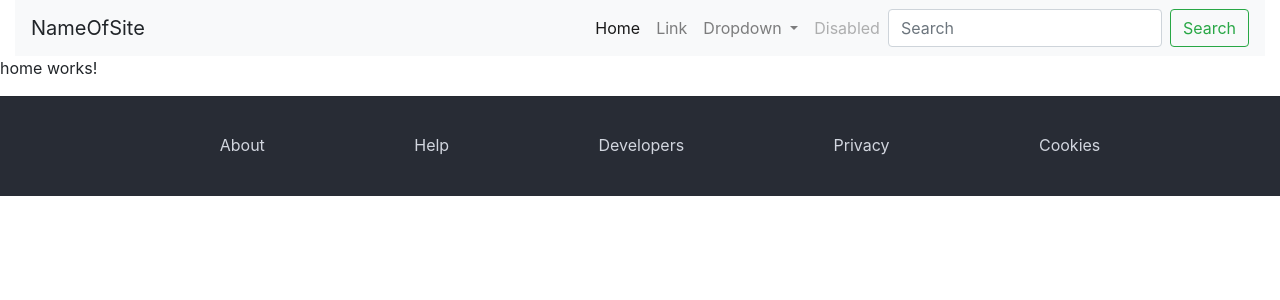
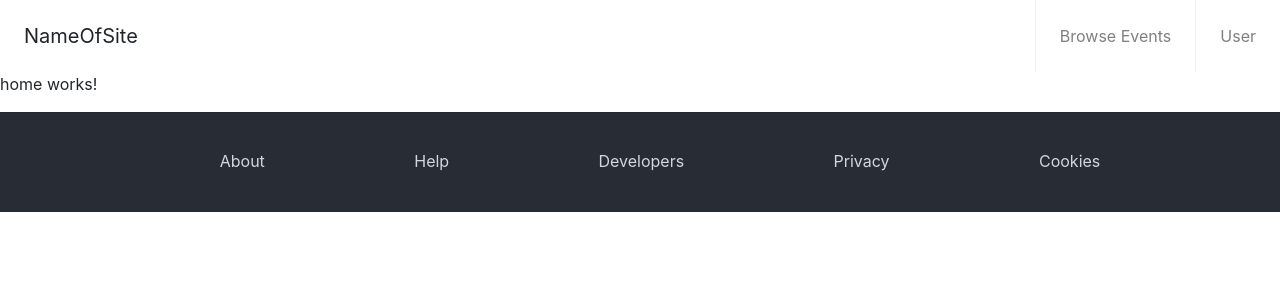
Before and after one commit to joshi-aditya/BostonEvents, an Angular app in the folder UserInterface/: page / in a window 1280 px wide. Shown: the top 300 px of the page. Built offline with nearby package versions, Linux system fonts and the light colour scheme.

Commit message:
Navbar working

```diff
--- a/UserInterface/src/app/components/navigation-bar/navigation-bar.component.html
+++ b/UserInterface/src/app/components/navigation-bar/navigation-bar.component.html
@@ -1,40 +1,34 @@
 <header>
   <div class="container-fluid">
     <div class="row">
-      <div class="col-md-12">
-        <nav class="navbar navbar-expand-lg navbar-light bg-light">
-          <a class="navbar-brand">NameOfSite</a>
-          <button class="navbar-toggler" type="button" data-toggle="collapse" data-target="#navbarSupportedContent" aria-controls="navbarSupportedContent" aria-expanded="false" aria-label="Toggle navigation">
+      <div class="col-md-12 p-0">
+        <nav class="navbar navbar-expand-md navbar-light p-0">
+          <a class="navbar-brand cursor-pointer ml-4">NameOfSite</a>
+          <button class="navbar-toggler m-3" type="button" data-toggle="collapse" data-target="#navbarSupportedContent" aria-controls="navbarSupportedContent" aria-expanded="false" aria-label="Toggle navigation">
             <span class="navbar-toggler-icon"></span>
           </button>
 
-          <div class="collapse navbar-collapse d-flex justify-content-end" id="navbarSupportedContent">
+          <div class="collapse navbar-collapse justify-content-end" id="navbarSupportedContent">
             <ul class="navbar-nav">
-              <li class="nav-item active">
-                <a class="nav-link" href="#">Home</a>
+              <li class="nav-item leftside-border">
+                <a class="nav-link p-4" href="#">Browse Events</a>
               </li>
-              <li class="nav-item">
-                <a class="nav-link" href="#">Link</a>
-              </li>
-              <li class="nav-item dropdown">
-                <a class="nav-link dropdown-toggle" href="#" id="navbarDropdown" role="button" data-toggle="dropdown" aria-haspopup="true" aria-expanded="false">
-                  Dropdown
+              <li class="nav-item leftside-border">
+                <a class="nav-link p-4 cursor-pointer ">
+                  User
+                  <i class="fa fa-chevron-down"></i>
                 </a>
-                <div class="dropdown-menu" aria-labelledby="navbarDropdown">
+                <div class="dropdown-menu">
                   <a class="dropdown-item" href="#">Action</a>
                   <a class="dropdown-item" href="#">Another action</a>
                   <div class="dropdown-divider"></div>
                   <a class="dropdown-item" href="#">Something else here</a>
                 </div>
               </li>
-              <li class="nav-item">
-                <a class="nav-link disabled" href="">Disabled</a>
+              <li class="nav-item leftside-border d-none">
+                <a class="nav-link disabled p-4" href="">Disabled</a>
               </li>
             </ul>
-            <form class="form-inline my-2 my-lg-0">
-              <input class="form-control mr-sm-2" type="search" placeholder="Search" aria-label="Search">
-              <button class="btn btn-outline-success my-2 my-sm-0" type="submit">Search</button>
-            </form>
           </div>
         </nav>
       </div>
--- a/UserInterface/src/app/components/navigation-bar/navigation-bar.component.scss
+++ b/UserInterface/src/app/components/navigation-bar/navigation-bar.component.scss
@@ -0,0 +1,6 @@
+.leftside-border {
+  border-left: 1px solid #EFF2F5;
+}
+.navbar-nav .nav-item:hover {
+  background-color: #F8F9FA;
+}
--- /dev/null
+++ b/UserInterface/src/assets/styles/_custom.scss
@@ -0,0 +1,4 @@
+
+.cursor-pointer {
+  cursor: pointer;
+}
--- /dev/null
+++ b/UserInterface/src/assets/styles/main.scss
@@ -0,0 +1,3 @@
+
+@import "placeholders";
+@import "custom";
--- a/UserInterface/src/styles.scss
+++ b/UserInterface/src/styles.scss
@@ -1 +1,3 @@
 /* You can add global styles to this file, and also import other style files */
+
+@import "assets/styles/main";
```
Also changed, not shown: UserInterface/src/assets/styles/_placeholders.scss (added).
